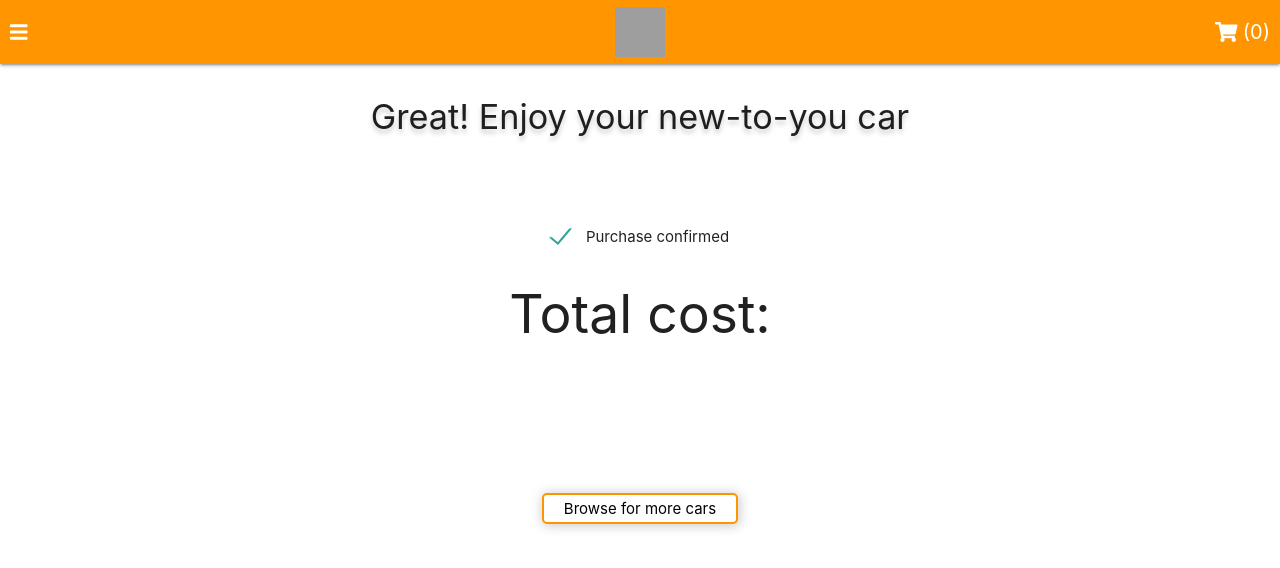
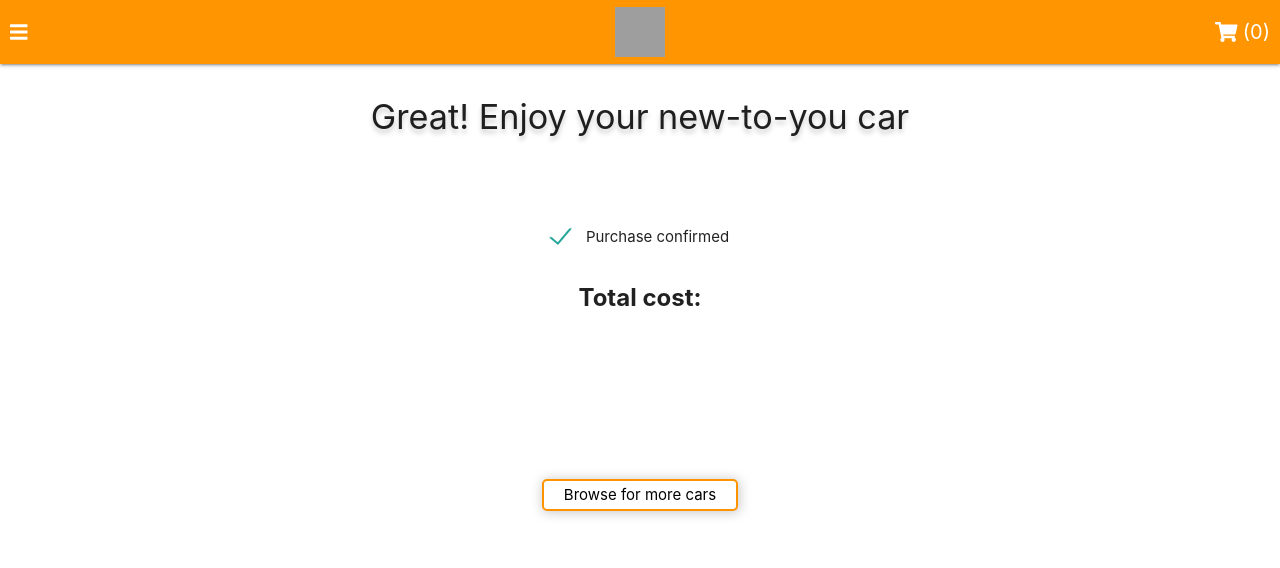
Before and after one commit to palmdaldaniel/ecommerce-cars-team-orchid, a React (Create React App) app: page /confirmed in a window 1280 px wide. Shown: the top 568 px of the page. Built offline with nearby package versions, Linux system fonts and the light colour scheme; grey boxes are pictures that could not be loaded.

Commit message:
Added some css to display total value

```diff
--- a/src/pages/ConfirmationPage.js
+++ b/src/pages/ConfirmationPage.js
@@ -28,9 +28,10 @@ const ConfirmationPage = () => {
       <input type="checkbox" checked="checked" />
       <span>Purchase confirmed</span>
 
-      <h2>Total cost:</h2>
-      <h3>{formattedTotalValue}</h3>
-
+      <div className={styles.showTotalContainer}>
+        <h2 className={styles.totalcost}>Total cost:</h2>
+        <p className={styles.showcost}>{formattedTotalValue}</p>
+      </div>
 
       <div className="container">
         {/* map here but wait for purshased data to load first */}
--- a/src/pages/css/Confirmed.module.css
+++ b/src/pages/css/Confirmed.module.css
@@ -29,3 +29,21 @@ button:focus {
   background: #ffffff;
   color: rgb(7, 7, 7);
 }
+
+/*-----styles for total value-----*/
+.showTotalContainer {
+  display: flex;
+  justify-content: center;
+  align-items: center;
+  flex-direction: column;
+  margin-bottom: 1.8rem;
+}
+
+.totalcost {
+  font-size: 1.6rem;
+  font-weight: bold;
+}
+
+.showcost{
+  font-size: 1.4rem;
+}
```
